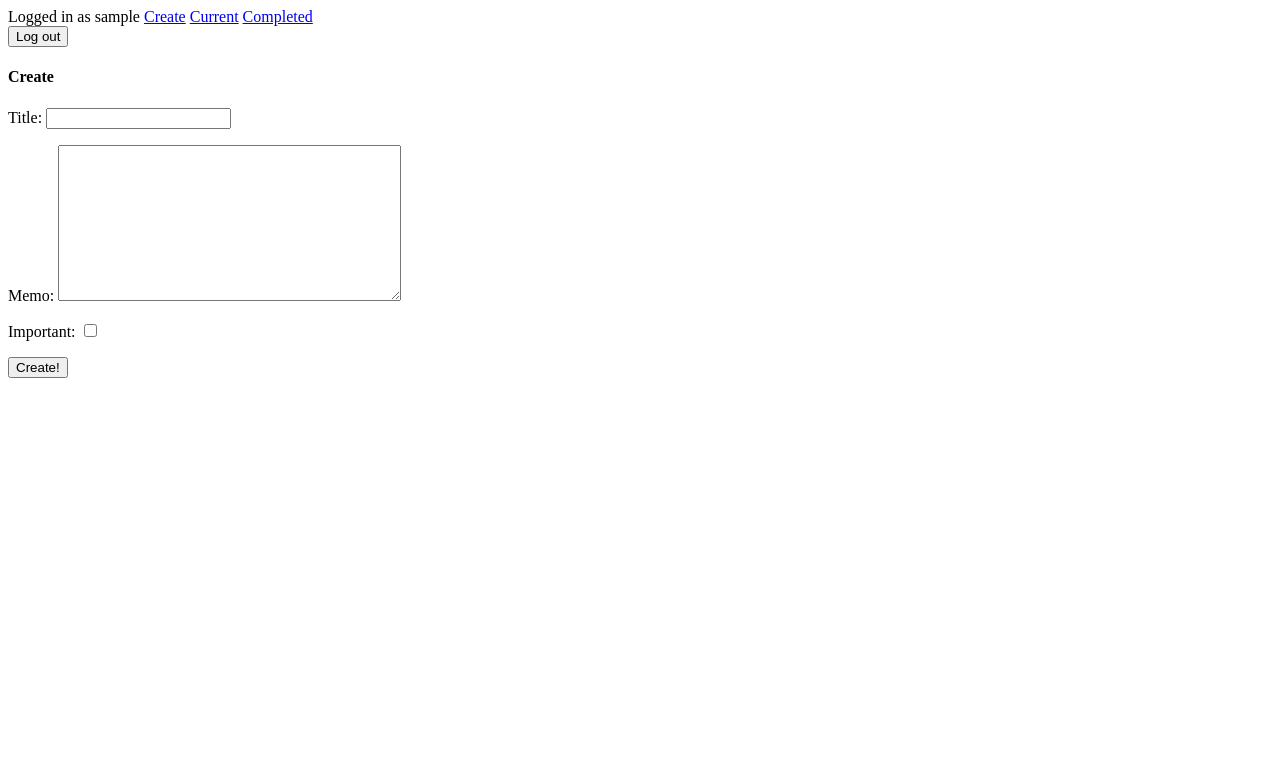
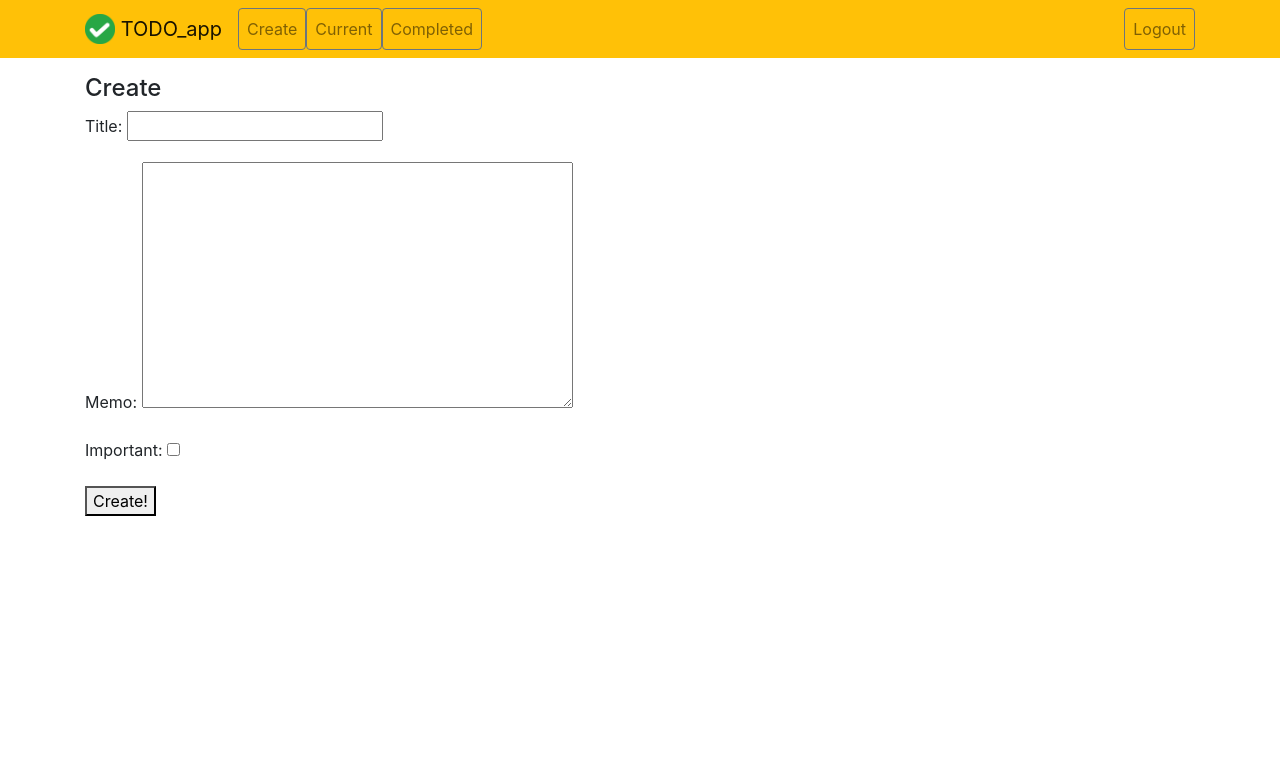
Before and after one commit to JaworskiAleksander/TODO_app, a Django app: page /create/ in a window 1280 px wide. Shown: the top 783 px of the page. Run offline with Django 3.2, Linux system fonts and the light colour scheme; the visitor is signed in with stand-in values (Sample User, id 1); some libraries are stand-ins or nearby versions.

Commit message:
added static icon, bootstrapped base.html template

```diff
--- a/TODO/templates/TODO/base.html
+++ b/TODO/templates/TODO/base.html
@@ -1,21 +1,82 @@
-{% if user.is_authenticated %}
-Logged in as {{ user.username }}
-<a href="{% url 'createtodo' %}">Create</a>
-<a href="{% url 'currenttodos' %}">Current</a>
-<a href="{% url 'completed' %}">Completed</a>
+{% load static %}
+<!doctype html>
+<html lang="en">
+<head>
+    <!-- Required meta tags -->
+    <meta charset="utf-8">
+    <meta name="viewport" content="width=device-width, initial-scale=1, shrink-to-fit=no">
+
+    <!-- Bootstrap CSS -->
+    <link rel="stylesheet" href="https://stackpath.bootstrapcdn.com/bootstrap/4.4.1/css/bootstrap.min.css" integrity="sha384-Vkoo8x4CGsO3+Hhxv8T/Q5PaXtkKtu6ug5TOeNV6gBiFeWPGFN9MuhOf23Q9Ifjh" crossorigin="anonymous">
+
+    <link rel="icon" type="image/png"  href="{% static 'todo/logo.png' %}">
+    <title>Todo Woo</title>
+</head>
+<body>
+
+    <nav class="navbar navbar-expand-md navbar-light bg-warning">
+        <div class="container">
+            <a class="navbar-brand" href="{% url 'home' %}">
+                 <img src="{% static 'todo/logo.png' %}" width="30" height="30" class="d-inline-block align-top">
+                <span>TODO_app</span>
+            </a>
+            <button class="navbar-toggler" type="button" data-toggle="collapse" data-target="#navbarNav" aria-controls="navbarNav" aria-expanded="false" aria-label="Toggle navigation">
+                <span class="navbar-toggler-icon"></span>
+            </button>
 
 
-<form action="{% url 'logoutuser' %}" method="POST">
-    {% csrf_token %}
-    <button type="submit">Log out</button>
-</form>
+<div class="collapse navbar-collapse" id="navbarNav">
+{% if user.is_authenticated %}
+    <ul class="navbar-nav mr-auto">
+        <li class="nav-item {{ current }}">
+            <a href="{% url 'createtodo' %}" class="nav-link btn btn-outline-secondary">Create</a>
+        </li>
+        <li class="nav-item {{ completed }}">
+            <a href="{% url 'currenttodos' %}" class="nav-link btn btn-outline-secondary">Current</a>
+        </li>
+        <li class="nav-item {{ create }}">
+            <a href="{% url 'completed' %}" class="nav-link btn btn-outline-secondary">Completed</a>
+        </li>
+    </ul>
+{% endif %}
 
-{% else %}
-    <a href="{% url 'signupuser' %}">Sign Up</a>
-    <a href="{% url 'loginuser' %}">Login</a>
 
-{% endif %}
+
+
+<ul class="navbar-nav ml-auto">
+    {% if user.is_authenticated %}
+        <li class="nav-item">
+            <a href="#" onclick="$('#signOutBtn').click()" class="nav-link btn btn-outline-secondary">Logout</a>
+            <form style='display: none;' method="POST" action="{% url 'logoutuser' %}">
+                {% csrf_token %}
+                <button id="signOutBtn" type="submit">Logout</button>
+            </form>
+        </li>
+    {% else %}
+        <li class="nav-item">
+            <a class="nav-link btn btn-outline-secondary" href="{% url 'signupuser' %}">Sign Up</a>
+        </li>
+        <li class="nav-item">
+            <a class="nav-link btn btn-outline-secondary" href="{% url 'loginuser' %}">Login</a>
+        </li>
+    {% endif %}
+</ul>
+</div>
+</div>
+</nav>
+
+<div class="container">
+<p></p>
 {% block content %}
 <!-- All content goes here -->
 
 {% endblock %}
+</div>
+
+<!-- Optional JavaScript -->
+<!-- jQuery first, then Popper.js, then Bootstrap JS -->
+<script src="https://code.jquery.com/jquery-3.4.1.slim.min.js" integrity="sha384-J6qa4849blE2+poT4WnyKhv5vZF5SrPo0iEjwBvKU7imGFAV0wwj1yYfoRSJoZ+n" crossorigin="anonymous"></script>
+<script src="https://cdn.jsdelivr.net/npm/popper.js@1.16.0/dist/umd/popper.min.js" integrity="sha384-Q6E9RHvbIyZFJoft+2mJbHaEWldlvI9IOYy5n3zV9zzTtmI3UksdQRVvoxMfooAo" crossorigin="anonymous"></script>
+<script src="https://stackpath.bootstrapcdn.com/bootstrap/4.4.1/js/bootstrap.min.js" integrity="sha384-wfSDF2E50Y2D1uUdj0O3uMBJnjuUD4Ih7YwaYd1iqfktj0Uod8GCExl3Og8ifwB6" crossorigin="anonymous"></script>
+</body>
+</html>
```
Also changed, not shown: TODO/static/todo/logo.png (added).
